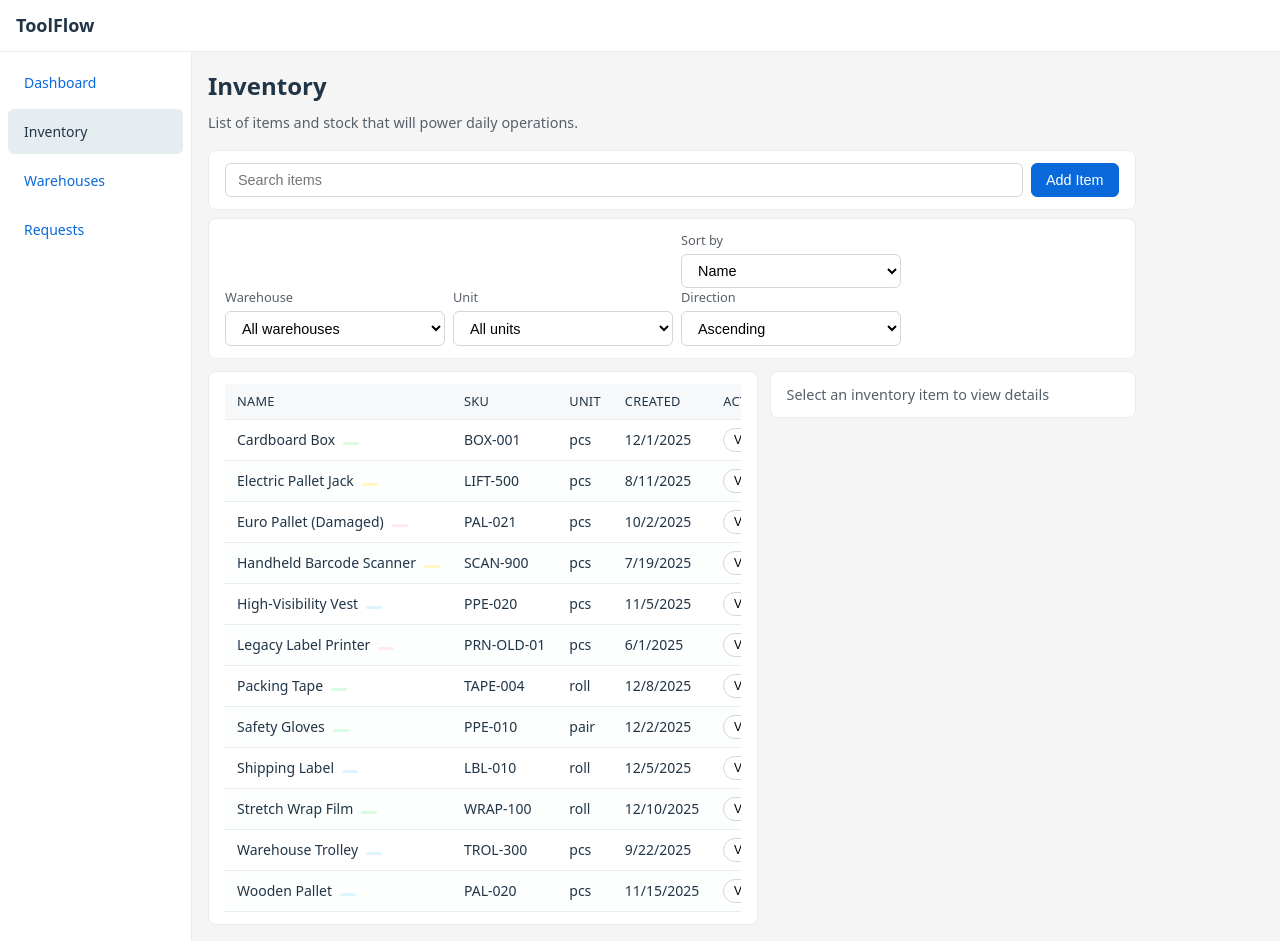
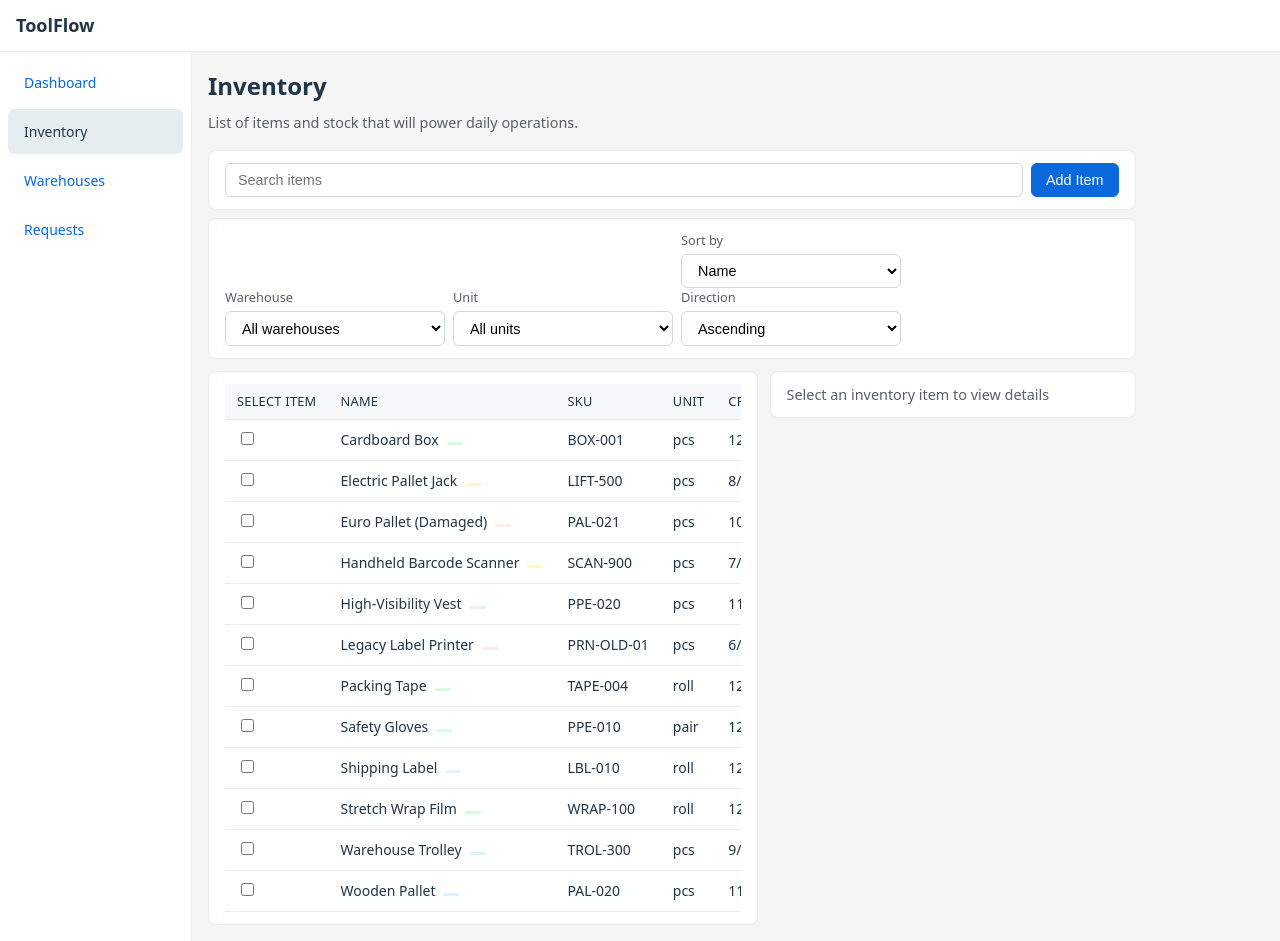
Before and after one commit to semiostrov-source/Toolflow, a React (Vite) app: page /inventory in a window 1280 px wide. Built offline with nearby package versions, Linux system fonts and the light colour scheme.

Commit message:
ui: add inventory bulk selection foundation

```diff
--- a/src/features/inventory/components/InventoryTable.tsx
+++ b/src/features/inventory/components/InventoryTable.tsx
@@ -7,12 +7,16 @@ interface InventoryTableProps {
   items?: Item[]
   selectedItemId?: string
   onSelectItem?: (item: Item) => void
+  bulkSelectedItemIds?: string[]
+  onToggleBulkSelect?: (itemId: string) => void
 }
 
 export function InventoryTable({
   items,
   selectedItemId,
   onSelectItem,
+  bulkSelectedItemIds,
+  onToggleBulkSelect,
 }: InventoryTableProps) {
   const itemsToRender = items ?? mockItems
   const hasItems = itemsToRender.length > 0
@@ -23,6 +27,12 @@ export function InventoryTable({
         <table className="inventory-table">
           <thead className="inventory-table-header">
             <tr>
+              <th
+                scope="col"
+                className="inventory-table-cell inventory-table-cell--checkbox"
+              >
+                <span className="sr-only">Select item</span>
+              </th>
               <th scope="col">Name</th>
               <th scope="col">SKU</th>
               <th scope="col">Unit</th>
@@ -34,6 +44,7 @@ export function InventoryTable({
             {hasItems ? (
               itemsToRender.map((item) => {
                 const isSelected = item.id === selectedItemId
+                const isBulkSelected = bulkSelectedItemIds?.includes(item.id)
 
                 return (
                   <tr
@@ -42,6 +53,15 @@ export function InventoryTable({
                       isSelected ? ' inventory-table-row--selected' : ''
                     }`}
                   >
+                    <td className="inventory-table-cell inventory-table-cell--checkbox">
+                      <input
+                        type="checkbox"
+                        className="inventory-table-checkbox"
+                        checked={!!isBulkSelected}
+                        onChange={() => onToggleBulkSelect?.(item.id)}
+                        aria-label={`Select ${item.name}`}
+                      />
+                    </td>
                     <td className="inventory-table-cell inventory-table-cell--primary">
                       {item.name}
                       <StatusBadge status={item.status} />
--- a/src/features/inventory/components/InventoryToolbar.tsx
+++ b/src/features/inventory/components/InventoryToolbar.tsx
@@ -1,11 +1,15 @@
 interface InventoryToolbarProps {
   searchQuery: string
   onSearchChange: (value: string) => void
+  bulkSelectedCount?: number
+  onClearBulkSelection?: () => void
 }
 
 export function InventoryToolbar({
   searchQuery,
   onSearchChange,
+  bulkSelectedCount = 0,
+  onClearBulkSelection,
 }: InventoryToolbarProps) {
   return (
     <section className="page-section inventory-toolbar">
@@ -23,6 +27,20 @@ export function InventoryToolbar({
           <button type="button" className="inventory-toolbar-add-button">
             Add Item
           </button>
+          {bulkSelectedCount > 0 && (
+            <div className="inventory-toolbar-bulk-selection">
+              <span className="inventory-toolbar-bulk-selection-text">
+                {bulkSelectedCount} {bulkSelectedCount === 1 ? 'item' : 'items'} selected
+              </span>
+              <button
+                type="button"
+                className="inventory-toolbar-bulk-clear-button"
+                onClick={onClearBulkSelection}
+              >
+                Clear selection
+              </button>
+            </div>
+          )}
         </div>
       </div>
     </section>
--- a/src/pages/InventoryPage.tsx
+++ b/src/pages/InventoryPage.tsx
@@ -12,6 +12,7 @@ export function InventoryPage() {
   const [searchQuery, setSearchQuery] = useState('')
   const [sortField, setSortField] = useState<'name' | 'created'>('name')
   const [sortDirection, setSortDirection] = useState<'asc' | 'desc'>('asc')
+  const [bulkSelectedItemIds, setBulkSelectedItemIds] = useState<string[]>([])
 
   const normalizedQuery = searchQuery.trim().toLowerCase()
   const filteredItems = normalizedQuery
@@ -40,6 +41,18 @@ export function InventoryPage() {
     return sortDirection === 'asc' ? compareValue : -compareValue
   })
 
+  const handleToggleBulkSelect = (itemId: string) => {
+    setBulkSelectedItemIds((previous) =>
+      previous.includes(itemId)
+        ? previous.filter((id) => id !== itemId)
+        : [...previous, itemId],
+    )
+  }
+
+  const handleClearBulkSelection = () => {
+    setBulkSelectedItemIds([])
+  }
+
   useEffect(() => {
     if (!selectedItem) return
 
@@ -61,6 +74,8 @@ export function InventoryPage() {
       <InventoryToolbar
         searchQuery={searchQuery}
         onSearchChange={setSearchQuery}
+        bulkSelectedCount={bulkSelectedItemIds.length}
+        onClearBulkSelection={handleClearBulkSelection}
       />
       <InventoryFilters
         onSortFieldChange={setSortField}
@@ -73,6 +88,8 @@ export function InventoryPage() {
               items={sortedItems}
               selectedItemId={selectedItem?.id}
               onSelectItem={setSelectedItem}
+              bulkSelectedItemIds={bulkSelectedItemIds}
+              onToggleBulkSelect={handleToggleBulkSelect}
             />
           </div>
           <div className="inventory-workspace-details">
```
Also changed, not shown: ai_docs/develop/components/inventory-ui-foundation.md (+2 -0 lines), 1 other file (tests, documents, lock files or other folders).
